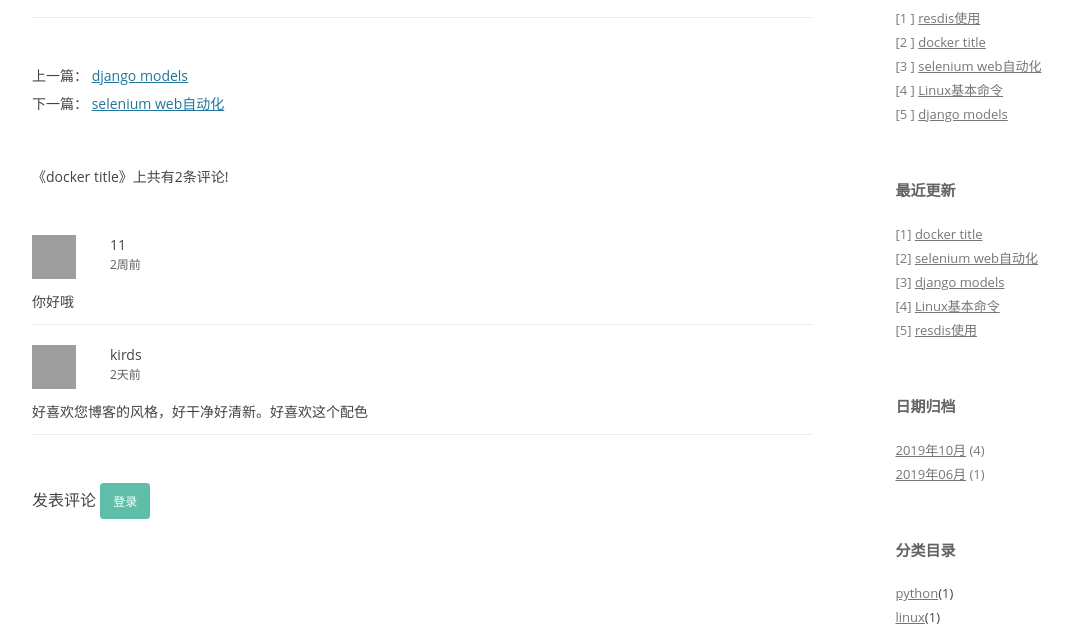
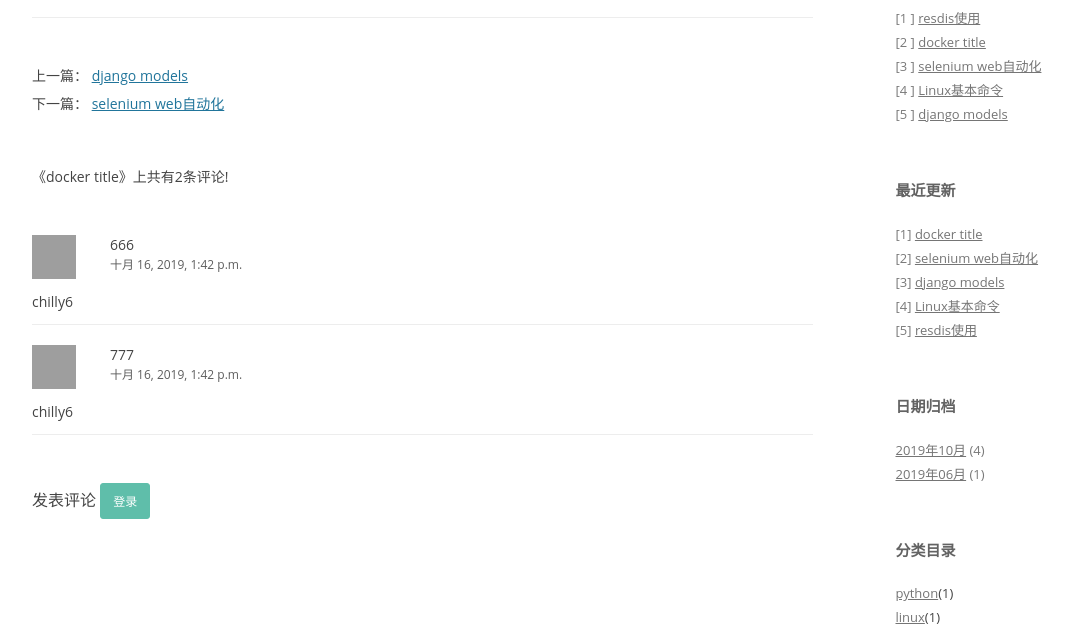
Before and after one commit to mgaic/chilly_blog, a Django app: page /blog/detail/9 in a window 1280 px wide. Shown: the part 389-1017 px from the top of the page, without its empty margins (8-1081 px from the left). Run offline with Django 3.2, Linux system fonts and the light colour scheme; data comes from the database, SQL or seed files in the repository; some libraries are stand-ins or nearby versions; grey boxes are pictures that could not be loaded.

Commit message:
advance comment

```diff
--- a/chilly_blog/blog/templates/blog/detail.html
+++ b/chilly_blog/blog/templates/blog/detail.html
@@ -141,22 +141,25 @@
 				<div id="comments" class="comments-area">
 					<h2 class="comments-title">《<span>{{cur_blog.title}}</span>》上共有{{cur_blog.customcomment_set.count}}条评论!</h2>
 					<ol class="commentlist" id="commentWraper">
+						{% for comment in cur_blog.customcomment_set.all %}
 						<li class="comment even thread-even depth-0" id="li-comment-6">
 							<article id="comment-6" class="comment">
 								<header class="comment-meta comment-author vcard">
 									<img src="http://www.zfsphp.com/uploads/images//avatar/201909/1569501373.jpg" class="photo" height="44" width="44"/>
-									<cite class="fn">11 </cite>
-									<time datetime="">2周前</time>
+									<cite class="fn">{{comment.comment_content}}</cite>
+									<time datetime="">{{comment.comment_time}}</time>
 								</header>
-								<section class="comment-content comment" style="margin-bottom:10px;line-height:25px;">你好哦</section>
+								<section class="comment-content comment" style="margin-bottom:10px;line-height:25px;">{{comment.comment_user.username}}</section>
 							</article>
 						</li>
+						{%  empty %}
 						<li class="comment even thread-even depth-0" id="li-comment-6">
-						<article id="comment-6" class="comment">
-							<header class="comment-meta comment-author vcard"><img src="http://www.zfsphp.com/uploads/images//avatar/201910/1570758640.jpg" class="photo" height="44" width="44"/><cite class="fn">kirds </cite><time datetime="">2天前</time></header>
-							<section class="comment-content comment" style="margin-bottom:10px;line-height:25px;">好喜欢您博客的风格，好干净好清新。好喜欢这个配色</section>
-						</article>
+							<article id="comment-6" class="comment">
+								暂无评论
+								<section class="comment-content comment" style="margin-bottom:10px;line-height:25px;"></section>
+							</article>
 						</li>
+						{% endfor %}
 					</ol>
 
 					<div id="respond">
```
